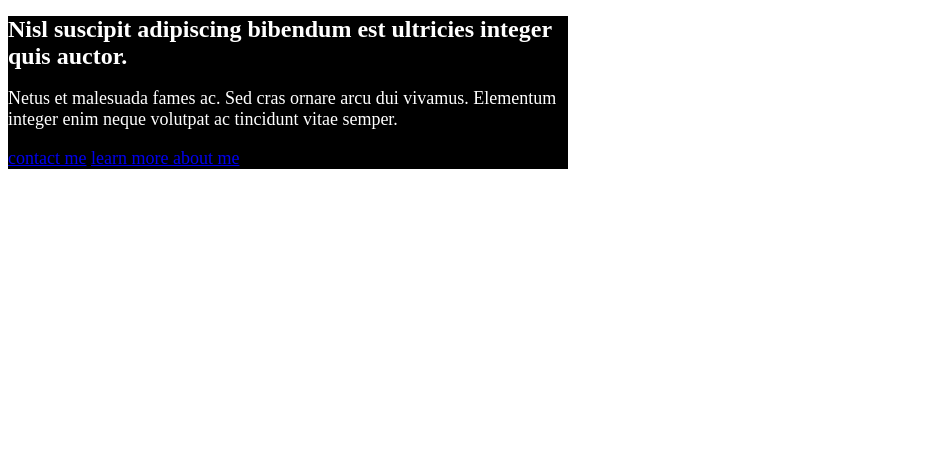
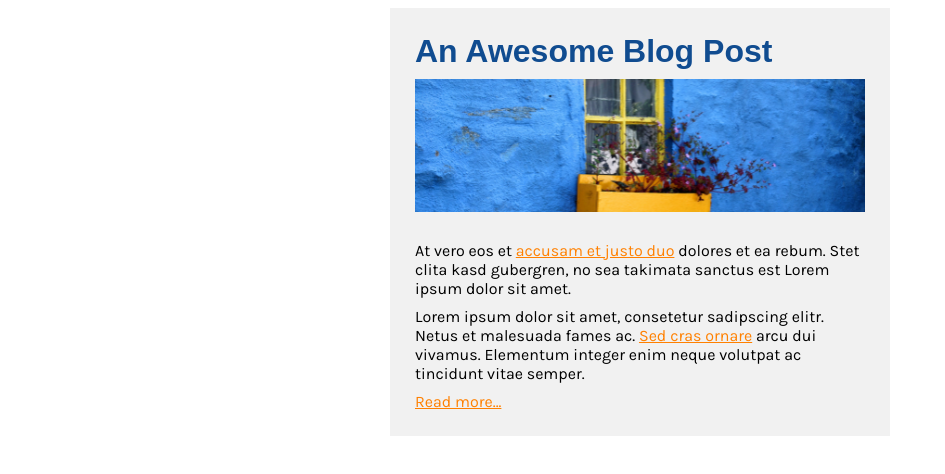
Before and after one commit to Gyekye/js-and-css, a plain HTML site: page index.html in a window 1280 px wide. Shown: the whole page, without its empty margins (0-945 px from the left). Drawn offline with Linux system fonts and the light colour scheme.

Commit message:
✅ postcard: completed

```diff
--- a/index.html
+++ b/index.html
@@ -5,17 +5,21 @@
     <meta charset="UTF-8">
     <meta http-equiv="X-UA-Compatible" content="IE=edge">
     <meta name="viewport" content="width=device-width, initial-scale=1.0">
+    <link rel="preconnect" href="https://fonts.googleapis.com">
+    <link rel="preconnect" href="https://fonts.gstatic.com" crossorigin>
+    <link href="https://fonts.googleapis.com/css2?family=Karla:wght@400;600&display=swap" rel="stylesheet">
     <link rel="stylesheet" href="style.css">
     <title>Javascript and css fundamentals</title>
 </head>
 
 <body>
     <div class="card">
-        <h1>Nisl suscipit adipiscing bibendum est ultricies integer quis auctor.</h1>
-        <p>Netus et malesuada fames ac. Sed cras ornare arcu dui vivamus. Elementum integer enim neque volutpat ac tincidunt vitae semper.</p>
-        <p class="links">
-            <a href="#">contact me</a> <a href="#">learn more about me</a>
-        </p>
+        <h2>An Awesome Blog Post</h2>
+        <img src="window.png" alt="post-img" class="post-img">
+        <p>At vero eos et <a href="#">accusam et justo duo</a> dolores et ea rebum. Stet clita kasd gubergren, no sea takimata sanctus est Lorem ipsum dolor sit amet.</p>
+        <p>Lorem ipsum dolor sit amet, consetetur sadipscing elitr. Netus et malesuada fames ac.
+            <a href="#">Sed cras ornare</a> arcu dui vivamus. Elementum integer enim neque volutpat ac tincidunt vitae semper.</p>
+        <a href="http://google.com">Read more...</a>
     </div>
 </body>
 
--- a/style.css
+++ b/style.css
@@ -1,13 +1,55 @@
-.card {
-    background: #000;
-    color: white;
-    width: 560px;
+* {
+    box-sizing: border-box;
+    font-family: 'Karla';
+}
+
+body {
+    max-height: 100vh;
 }
 
 h1 {
-    font-size: 24px;
+    font-size: 48px;
+}
+
+h2 {
+    font-size: 32px;
+    margin-bottom: 9px;
+    color: #104C90;
+    font-weight: bolder;
+    font-family: 'Karla SemiBold', sans-serif;
+}
+
+h1,
+h2 {
+    margin-top: 0;
 }
 
 p {
-    font-size: 18px;
+    font-size: 16px;
+    margin-top: 0;
+    margin-bottom: 9px;
+    color: #000;
+    font-weight: 500;
 }
+
+a {
+    color: #FF8000
+}
+
+a:focus {
+    color: #FF8000;
+}
+
+.card {
+    background: #f1f1f1;
+    color: white;
+    width: 500px;
+    margin: auto;
+    padding: 25px
+}
+
+img.post-img {
+    width: 100%;
+    object-fit: cover;
+    margin-bottom: 25px;
+}
```
Also changed, not shown: window.png (added).
